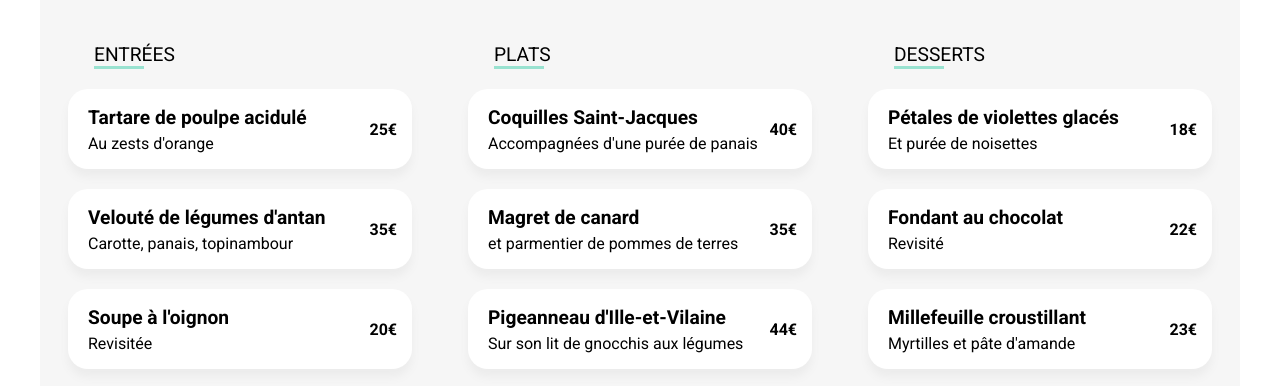
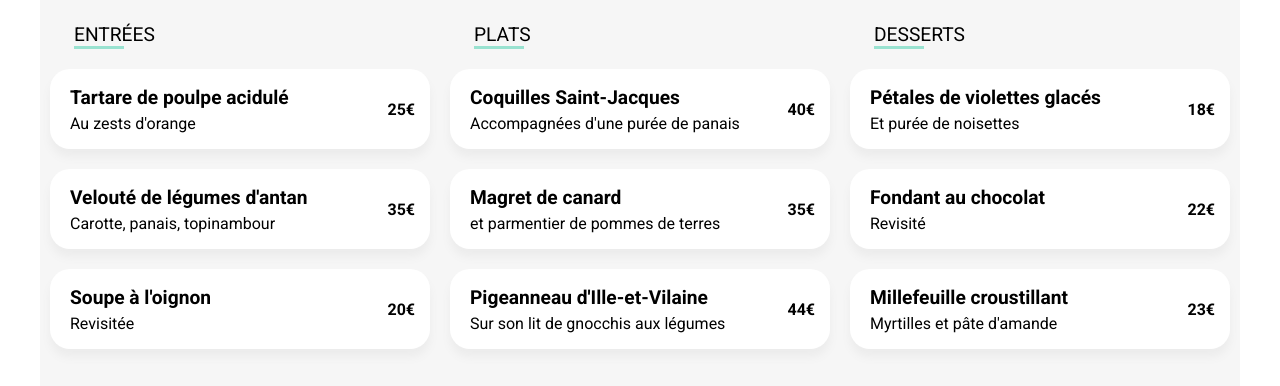
Before and after one commit to fred-fittywebdev/FredericGuerra_3_01112021.io, a website: page pages/menu-a-la-francaise.html in a window 1280 px wide. Shown: the part 400-786 px from the top of the page. Drawn offline with Linux system fonts and the light colour scheme; a web font is replaced by a local one.

Commit message:
correction non prises en charges

```diff
--- a/pages/menu-a-la-francaise.html
+++ b/pages/menu-a-la-francaise.html
@@ -42,7 +42,7 @@
 					></i>
 				</header>
 			</section>
-			<div class="menu__suggestion gap-2 row justify-center">
+			<div class="menu__suggestion  row justify-center">
 				<section class="menu col-12-xs col-4-lg">
 					<h3 class="menu--title">ENTRÉES</h3>
 					<ul class="menu--list">
```
Also changed, not shown: pages/menu-la-note-enchantee.html (+1 -1 lines), pages/menu-la-palette-du-gout.html (+1 -1 lines), pages/menu-le-delice-des-sens.html (+1 -1 lines).
